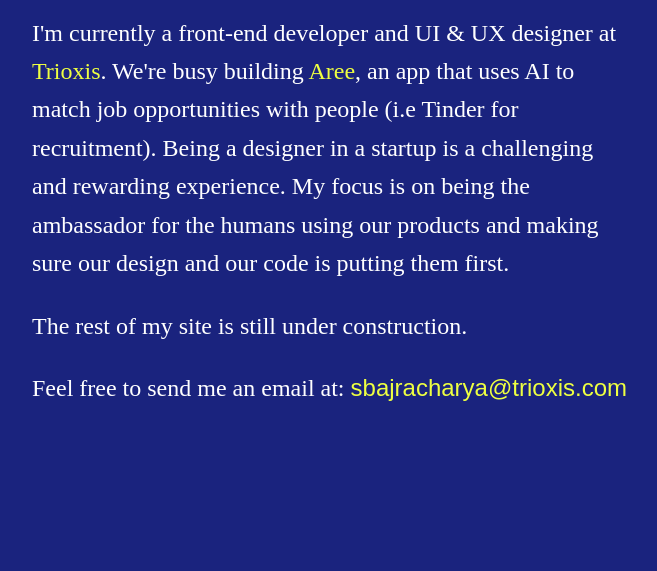
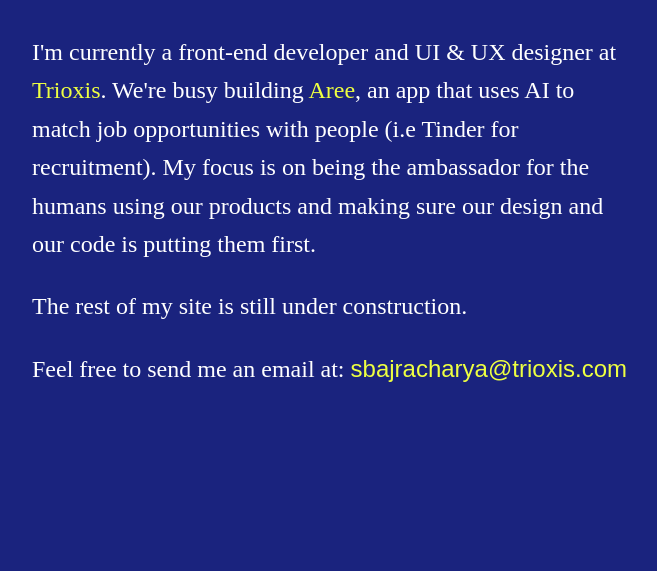
Before and after one commit to IAmSherbet/sb-portfolio, a plain HTML site: page index.html in a window 1280 px wide. Shown: the part 229-800 px from the top of the page, without its empty margins (308-965 px from the left). Drawn offline with Linux system fonts and the light colour scheme.

Commit message:
Amend copy

```diff
--- a/index.html
+++ b/index.html
@@ -10,9 +10,20 @@
   <section id="main-wrapper">
     <div id="title-wrapper">
       <h1 id="title">Hi I'm Sherwesh</h1>
-      <p class="subtitle">I'm currently a front-end developer and UI & UX designer at <a class="link" href="http://trioxis.com">Trioxis</a>. We're busy building <a class="link" href="http://aree.io">Aree</a>, an app that uses AI to match job opportunities with people (i.e Tinder for recruitment). Being a designer in a startup is a challenging and rewarding experience. My focus is on being the ambassador for the humans using our products and making sure our design and our code is putting them&nbsp;first.</p>
+      <p class="subtitle">I'm currently a front-end developer and UI & UX
+        designer at <a class="link" href="http://trioxis.com">Trioxis</a>.
+        We're busy building <a class="link" href="http://aree.io">Aree</a>,
+        an app that uses AI to match job opportunities with people (i.e Tinder
+        for recruitment). My focus is on being the ambassador for the
+        humans using our products and making sure our design and our code is
+        putting them&nbsp;first.</p>
       <p>The rest of my site is still under construction.</p>
-      <p class="subtitle">Feel free to send me an email at: <a href="mailto:sbajracharya@trioxis.com?Subject=Hello" target="_top" class="url link">sbajracharya@trioxis.com</a></p>
+      <p class="subtitle">Feel free to send me an email at:
+        <a href="mailto:sbajracharya@trioxis.com?Subject=Hello" target="_top"
+        class="url link">
+          sbajracharya@trioxis.com
+        </a>
+      </p>
     </div>
   </section>
 </body>
```
